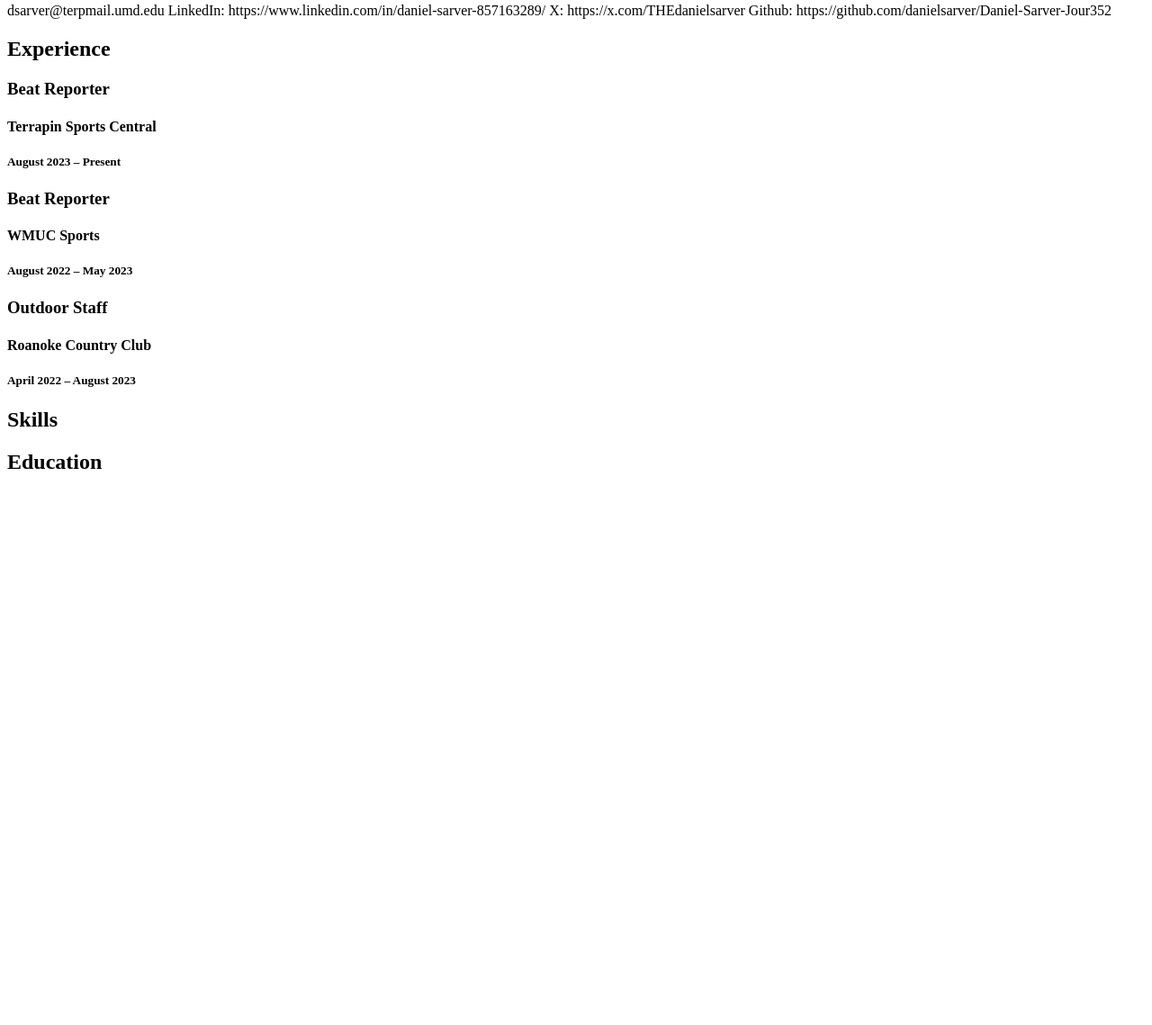
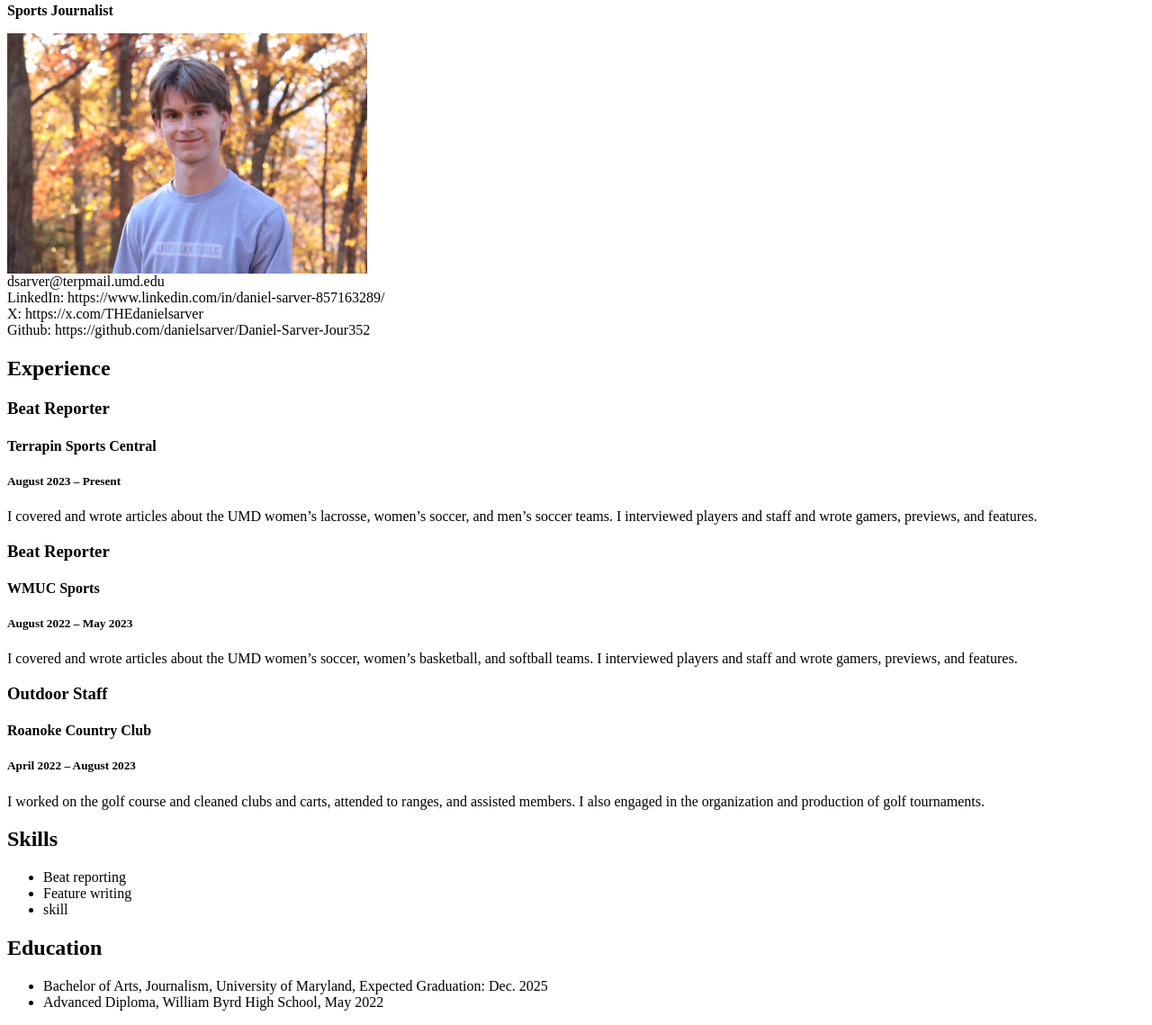
Before and after one commit to danielsarver/Daniel-Sarver-Jour352, a plain HTML site: page resume.html in a window 1280 px wide. Shown: the part 63-1202 px from the top of the page at 90% size. Before the commit the page ends 800 px from the top, so only its background shows below. Drawn offline with Linux system fonts and the light colour scheme.

Commit message:
Update resume.html

```diff
--- a/resume.html
+++ b/resume.html
@@ -7,11 +7,13 @@
 
     <body>
         <h1>Daniel Sarver</h1>
+        <p><strong>Sports Journalist</strong></p>
+        <img src="dsarverheadshot.jpg" alt="A photo of me" width="400">
 
         <div id="contact">
-            dsarver@terpmail.umd.edu
-            LinkedIn: https://www.linkedin.com/in/daniel-sarver-857163289/
-            X: https://x.com/THEdanielsarver
+            dsarver@terpmail.umd.edu<br>
+            LinkedIn: https://www.linkedin.com/in/daniel-sarver-857163289/<br>
+            X: https://x.com/THEdanielsarver<br>
             Github: https://github.com/danielsarver/Daniel-Sarver-Jour352
         </div>
 
@@ -20,17 +22,32 @@
         <h3>Beat Reporter</h3>
         <h4>Terrapin Sports Central</h4>
         <h5>August 2023 – Present</h5>
+        <p>I covered and wrote articles about the UMD women’s lacrosse, women’s soccer, and men’s soccer teams. I interviewed players and staff and wrote gamers, previews, and features. </p>
 
         <h3>Beat Reporter</h3>
         <h4>WMUC Sports</h4>
         <h5>August 2022 – May 2023</h5>
+        <p>I covered and wrote articles about the UMD women’s soccer, women’s basketball, and softball teams. I interviewed players and staff and wrote gamers, previews, and features. </p>
 
         <h3>Outdoor Staff</h3>
         <h4>Roanoke Country Club</h4>
         <h5>April 2022 – August 2023</h5>
+        <p>I worked on the golf course and cleaned clubs and carts, attended to ranges, and assisted members. I also engaged in the organization and production of golf tournaments. </p>
 
         <h2>Skills</h2>
 
+        <ul>
+            <li>Beat reporting</li>
+            <li>Feature writing </li>
+            <li>skill</li>
+        </ul>
+
         <h2>Education</h2>
+
+        <ul>
+            <li>Bachelor of Arts, Journalism, University of Maryland, Expected Graduation: Dec. 2025</li>
+            <li>Advanced Diploma, William Byrd High School, May 2022 </li>
+
+        </ul>
     </body>
 </html>
```
